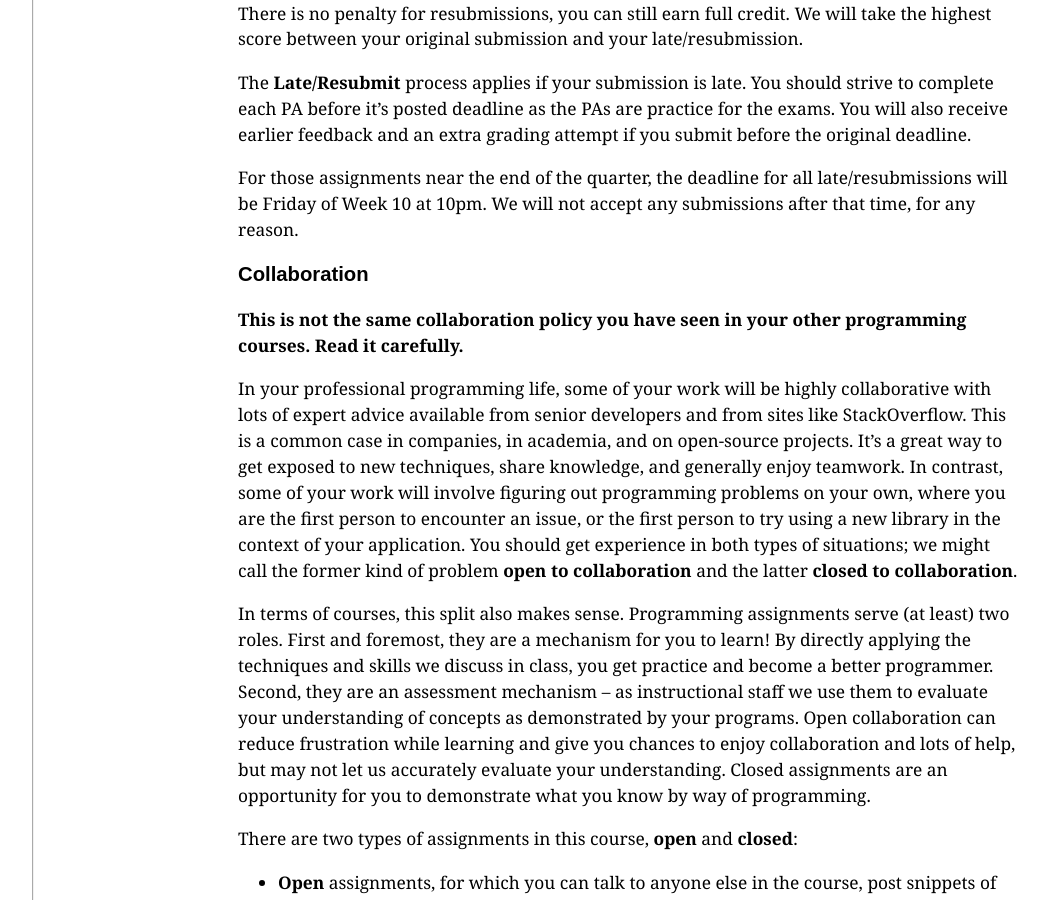
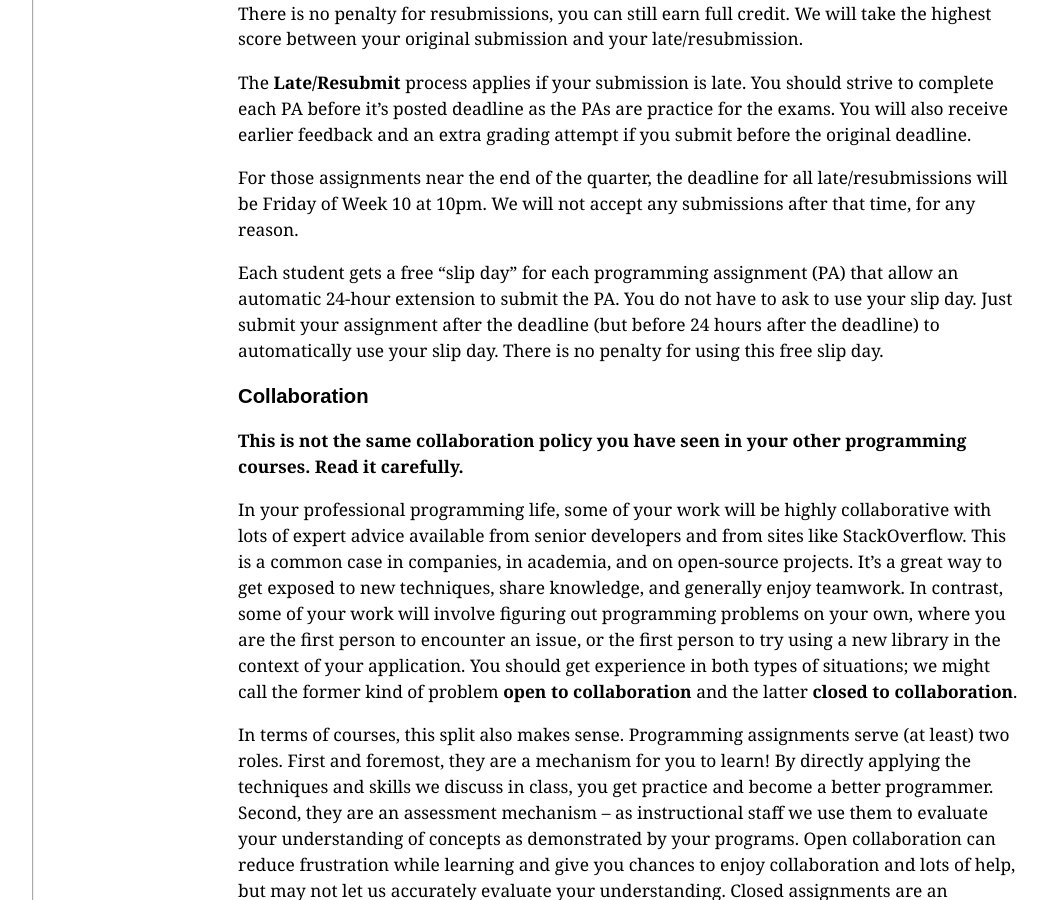
Before and after one commit to ucsd-cse12-f22/ucsd-cse12-f22.github.io, a Jekyll site: the page built from syllabus.md, in a window 1280 px wide and 900 px high, scrolled down 2633 px. Shown: the whole window, without its empty margins (56-1104 px from the left). Built offline with Jekyll 4.4.1, drawn with Linux system fonts in a browser that asks for light colours.

Commit message:
Update syllabus.md

```diff
--- a/syllabus.md
+++ b/syllabus.md
@@ -115,6 +115,11 @@ before the original deadline.
 
 For those assignments near the end of the quarter, the deadline for all late/resubmissions
 will be Friday of Week 10 at 10pm. We will not accept any submissions after that time, for any reason.
+
+Each student gets a free “slip day” for each programming assignment (PA) that allow an automatic 24-hour
+extension to submit the PA. You do not have to ask to use your slip day. Just submit your
+assignment after the deadline (but before 24 hours after the deadline) to automatically use your
+slip day. There is no penalty for using this free slip day.
 
 <a id="p:open-closed"></a>
 <h3>Collaboration</h3>
```
